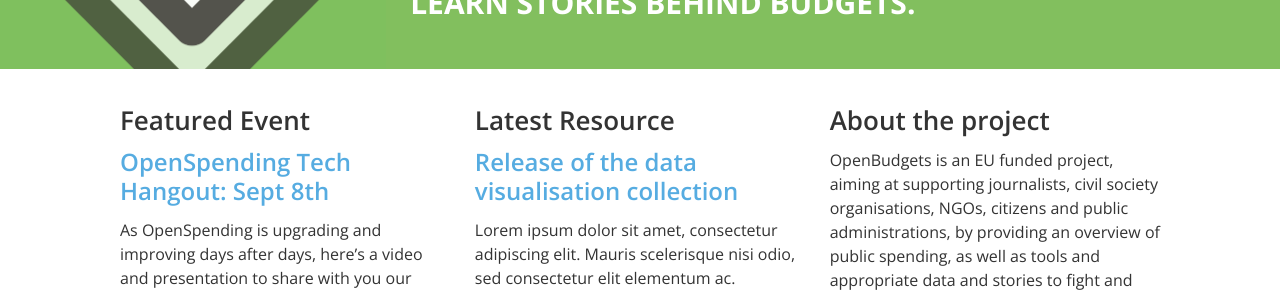
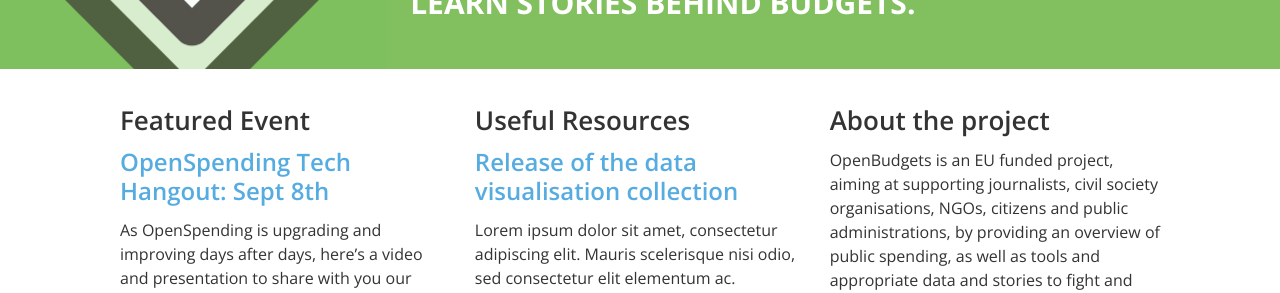
Before and after one commit to openbudgets/openbudgets.github.io, a Jekyll site: the page built from index.html, in a window 1280 px wide. Shown: the part 225-518 px from the top of the page. Built offline with Jekyll 4.4.1, drawn with Linux system fonts in a browser that asks for light colours; nearby versions of some CDN libraries.

Commit message:
Update home.html

```diff
--- a/_layouts/home.html
+++ b/_layouts/home.html
@@ -26,7 +26,7 @@
             {% endif %}
         </section>
         <section>
-            <h2>Latest Resource</h2>
+            <h2>Useful Resources</h2>
         {% for post in site.categories.resources limit:1  %}
             <h3><a href="{{ site.baseurl }}{{ post.url }}">{{ post.title }}</a></h3>
             <span>{{ post.excerpt | truncate: 270 | markdownify }}</span>
```
